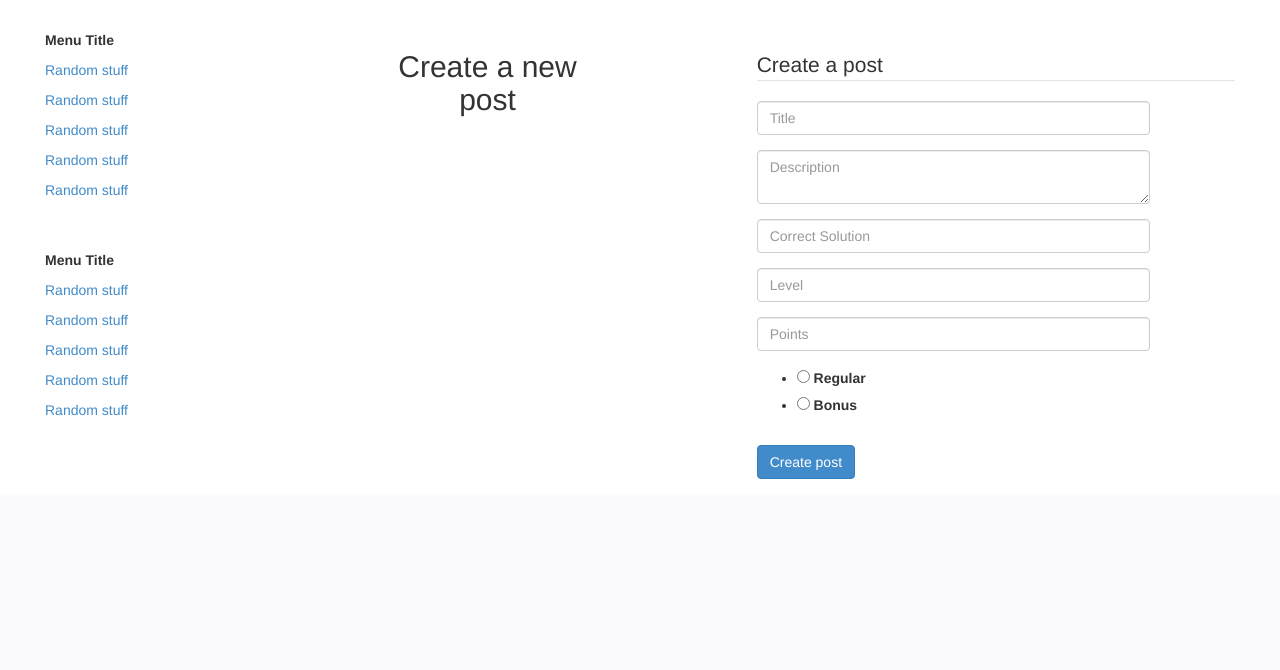
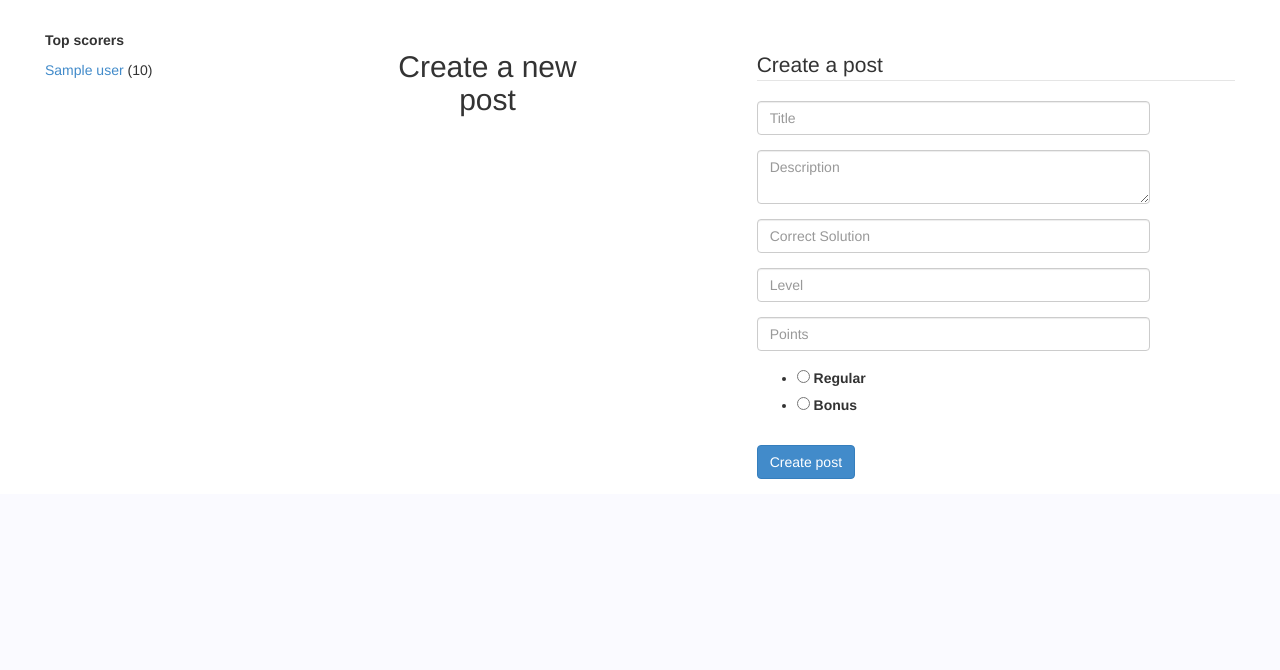
Before and after one commit to kevinisaac/treasure-hunt, a Flask app: template templates/create_post.html in a window 1280 px wide. Shown: the part 60-730 px from the top of the page. Run offline with Flask 2, Linux system fonts and the light colour scheme; tables that the repository leaves empty or names only in its code hold one stand-in row (values such as "Sample post"); the template is opened without the code that fills it: values that come from a table or form of the project are taken from there, most other values are stand-ins (such as "Sample title", 1, 10 or a date in 2020); some libraries are stand-ins or nearby versions.

Commit message:
Top scorers, and profile done among others

```diff
--- a/main.py
+++ b/main.py
@@ -1,5 +1,4 @@
-import hashlib
-import os
+import hashlib, operator, os
 from flask import (
     abort,
     flash,
@@ -51,6 +50,54 @@ app.config['MAIL_DEFAULT_SENDER'] = ('Kevin Isaac', 'kevin.isaac70@gmail.com')
 app.config['MAIL_SUPPRESS_SEND'] = False
 mail = Mail(app)
 
+def get_all_users():
+    users = User.select().where(User.user_type!='mod')
+    data = []
+    rank = 1
+    for user in users:
+        # Get the level of the user
+        try:
+            max_post = (Post.select()
+                .where(Post.problem_type != 'bonus')
+                .join(Submission)
+                .where(Submission.id_user_posted_by == int(user.id))
+                .where(Submission.status == 'accepted')
+                .order_by(Post.level.desc())
+                .get()
+            )
+            level = max_post.level + 1
+        except DoesNotExist:
+            level = 1
+        user.level = level
+
+        # Get the total points of the user
+        points = 0
+        try:
+            posts = (
+                Post.select(Post.points)
+                .join(Submission)
+                .where(Submission.id_user_posted_by==int(user.id))
+                .where(Submission.status=='accepted')
+            )
+            for post in posts:
+                points += post.points
+        except DoesNotExist:
+            pass
+        user.points = points
+        data.append({
+            'id': user.id,
+            'name': user.name,
+            'college': user.college,
+            'level': user.level,
+            'points': user.points
+        })
+    users = sorted(data, key=operator.itemgetter('points'), reverse=True)
+    for user in users:
+        print user['name']
+        user['rank'] = rank
+        rank += 1
+    return data
+
 @login_manager.user_loader
 def load_user(userid):
     return User.get(id=int(userid))
@@ -80,6 +127,7 @@ def index():
     # Get the level of the user
     try:
         max_post = (Post.select()
+            .where(Post.problem_type != 'bonus')
             .join(Submission)
             .where(Submission.id_user_posted_by == int(current_user.id))
             .where(Submission.status == 'accepted')
@@ -123,7 +171,7 @@ def index():
         # Add slug title to the post
         post.slug = slugify(post.title)
 
-    return render_template('posts.html', posts=posts)
+    return render_template('posts.html', posts=posts, top_users=get_all_users())
 
 @app.route('/upload', methods=['GET', 'POST'])
 @login_required
@@ -131,7 +179,7 @@ def upload():
     if current_user.user_type != 'mod':
         abort(404)
     if request.method == 'GET':
-        return render_template('upload.html', upload_form=UploadForm())
+        return render_template('upload.html', upload_form=UploadForm(), top_users=get_all_users())
     else:
         file = request.files['image']
         filename = secure_filename(file.filename)
@@ -147,14 +195,14 @@ def login():
     """Login page"""
     logout_user()
     if request.method == 'GET':
-        return render_template('login.html', login_form=LoginForm())
+        return render_template('login.html', login_form=LoginForm(), top_users=get_all_users())
     else:
         login_form = LoginForm(request.form)
         if login_form.validate_on_submit():
             email = request.form.get('email')
             login_user(User.get(User.email==email))
             return redirect(request.args.get('next') or url_for('index'))
-        return render_template('login.html', login_form=LoginForm())
+        return render_template('login.html', login_form=LoginForm(), top_users=get_all_users())
 
 @app.route('/logout')
 @login_required
@@ -170,7 +218,7 @@ def register():
     """Registration page"""
     logout_user()
     if request.method == 'GET':
-        return render_template('register.html', registration_form=RegistrationForm())
+        return render_template('register.html', registration_form=RegistrationForm(), top_users=get_all_users())
     registration_form = RegistrationForm(request.form)
     if registration_form.validate():
         token = hashlib.md5(
@@ -188,7 +236,7 @@ def register():
         )
         flash('Account created successfully! Head over to ' + request.form['email'] + ' for confirmation link.', 'success')
         return redirect(url_for('login'))
-    return render_template('register.html', registration_form=RegistrationForm())
+    return render_template('register.html', registration_form=RegistrationForm(), top_users=get_all_users())
 
 @app.route('/posts/<int:id>/<slug>', methods=['GET', 'POST'])
 @login_required
@@ -198,6 +246,7 @@ def post(id, slug):
         # Get the level of the user
         try:
             max_post = (Post.select()
+                .where(Post.problem_type != 'bonus')
                 .join(Submission)
                 .where(Submission.id_user_posted_by == int(current_user.id))
                 .where(Submission.status == 'accepted')
@@ -264,8 +313,11 @@ def post(id, slug):
                 accepted_submission = None
             if submission_form.validate() and accepted_submission is None:
                 status = 'rejected'
-                if str(submission_form.solution.data) == str(Post.get(id=int(id)).correct_solution):
+                if str(submission_form.solution.data).lower().strip() == str(Post.get(id=int(id)).correct_solution).lower().strip():
                     status = 'accepted'
+                    flash('Your answer was correct. Congratulations!')
+                else:
+                    flash('Incorrect answer')
                 Submission.create(
                     id_post=int(id),
                     id_user_posted_by=int(current_user.id),
@@ -287,7 +339,8 @@ def post(id, slug):
         post=post,
         comments=comments,
         comment_form=CommentForm(),
-        submission_form=SubmissionForm()
+        submission_form=SubmissionForm(),
+        top_users=get_all_users()
     )
 
 @app.route('/posts/<int:id>/<slug>/delete', methods=['POST'])
@@ -319,6 +372,7 @@ def accept_comment(id):
     comment = Comment.get(id=id)
     comment.status = 'accepted'
     comment.save()
+    return redirect(url_for('index'))
 
 @app.route('/comments/<int:id>/reject')
 def reject_comment(id):
@@ -327,12 +381,13 @@ def reject_comment(id):
     comment = Comment.get(id=id)
     comment.status = 'rejected'
     comment.save()
+    return redirect(url_for('index'))
 
 @app.route('/account', methods=['GET', 'POST'])
 @login_required
 def account():
     if request.method == 'GET':
-        return render_template('account.html', profile_form=ProfileForm(), password_form=PasswordForm())
+        return render_template('account.html', profile_form=ProfileForm(), password_form=PasswordForm(), top_users=get_all_users())
     else:
         # Update profile details
         profile_form = ProfileForm(request.form)
@@ -370,6 +425,7 @@ def profile(id):
     # Get the level of the user
     try:
         max_post = (Post.select()
+            .where(Post.problem_type != 'bonus')
             .join(Submission)
             .where(Submission.id_user_posted_by == int(user.id))
             .where(Submission.status == 'accepted')
@@ -379,6 +435,13 @@ def profile(id):
         level = max_post.level + 1
     except DoesNotExist:
         level = 1
+    user.level = level
+
+    # Get the rank of the user
+    for u in get_all_users():
+        if u['id'] == user.id:
+            user.rank = u['rank']
+            break
 
     # Get the total points of the user
     points = 0
@@ -397,7 +460,7 @@ def profile(id):
     user.level = level
     user.points = points
 
-    return render_template('profile.html', user=user)
+    return render_template('profile.html', user=user, top_users=get_all_users())
 
 @app.route('/posts/create', methods=['GET', 'POST'])
 @login_required
@@ -406,7 +469,7 @@ def create_post():
     if current_user.user_type != 'mod':
         abort(404)
     if request.method == 'GET':
-        return render_template('create_post.html', post_form=PostForm())
+        return render_template('create_post.html', post_form=PostForm(), top_users=get_all_users())
     elif request.method == 'POST':
         post_form = PostForm(request.form)
         print 'df'
@@ -430,59 +493,21 @@ def create_post():
                 problem_type=problem_type
             )
             return redirect(url_for('index'))
-        return render_template('create_post.html', post_form=PostForm())
+        return render_template('create_post.html', post_form=PostForm(), top_users=get_all_users())
 
 # Leaderboard
 
 # Template
 @app.route('/leaderboard')
 def leaderboard():
-    return render_template('leaderboard.html')
+    users_list = get_all_users()
+    return render_template('leaderboard.html', top_users=users_list)
 
 # API
 @app.route('/api/leaderboard')
 def leaderboard_api():
-    users = User.select().where(User.user_type!='mod')
-    data = []
-    rank = 1
-    for user in users:
-
-        # Get the level of the user
-        try:
-            max_post = (Post.select()
-                .join(Submission)
-                .where(Submission.id_user_posted_by == int(user.id))
-                .where(Submission.status == 'accepted')
-                .order_by(Post.level.desc())
-                .get()
-            )
-            level = max_post.level + 1
-        except DoesNotExist:
-            level = 1
-
-        # Get the total points of the user
-        points = 0
-        try:
-            posts = (
-                Post.select(Post.points)
-                .join(Submission)
-                .where(Submission.id_user_posted_by==int(user.id))
-                .where(Submission.status=='accepted')
-            )
-            for post in posts:
-                points += post.points
-        except DoesNotExist:
-            pass
-
-        data.append({
-            'rank': rank,
-            'name': user.name,
-            'college': user.college,
-            'level': level,
-            'points': points
-        })
-        rank += 1
-    return jsonify(data=data)
+    users_list = get_all_users() # Returns a list of users
+    return jsonify(data=users_list)
 
 # Mail related routes
 # Validate account route
@@ -547,13 +572,13 @@ def reset_password():
     if request.args.get('token') != hashlib.md5(user.password).hexdigest():
         return 'Wrong token. Please try again!'
 
-    return render_template('resetpassword.html', password_form=PasswordForm())
+    return render_template('resetpassword.html', password_form=PasswordForm(), top_users=get_all_users())
 
 @app.route('/account/reset/form', methods=['GET', 'POST'])
 def reset_password_form():
     logout_user()
     if request.method == 'GET':
-        return render_template('forgotpassword.html')
+        return render_template('forgotpassword.html', top_users=get_all_users())
     try:
         user = User.get(User.email == request.form['email'])
     except DoesNotExist, e:
--- a/templates/base.html
+++ b/templates/base.html
@@ -45,22 +45,24 @@
                 <div class="side-1">
 
                     <ul class="side-menu">
-                        <li class="menu-title">Menu Title</li>
-                        <a href="#"><li>Random stuff</li></a>
-                        <a href="#"><li>Random stuff</li></a>
-                        <a href="#"><li>Random stuff</li></a>
-                        <a href="#"><li>Random stuff</li></a>
-                        <a href="#"><li>Random stuff</li></a>
+                        <li class="menu-title">Top scorers</li>
+                        {% set i = 0 %}
+                        {% for user in top_users | sort(attribute='rank') %}
+                          {% if i < 10 %}
+                          <li><a href="{{url_for('profile', id=user.id)}}">{{user.name}}</a> ({{user.points}})</li>
+                            {% set i = i + 1 %}
+                          {% endif %}
+                        {% endfor %}
                     </ul>
                 </div>
                 <div class="side-2">
                     <ul class="side-menu">
-                        <li class="menu-title">Menu Title</li>
-                        <a href="#"><li>Random stuff</li></a>
-                        <a href="#"><li>Random stuff</li></a>
-                        <a href="#"><li>Random stuff</li></a>
-                        <a href="#"><li>Random stuff</li></a>
-                        <a href="#"><li>Random stuff</li></a>
+                        <li class="menu-title">&nbsp</li>
+                        <a href="#"><li></li>&nbsp</a>
+                        <a href="#"><li></li>&nbsp</a>
+                        <a href="#"><li></li>&nbsp</a>
+                        <a href="#"><li></li>&nbsp</a>
+                        <a href="#"><li></li>&nbsp</a>
                     </ul>
                 </div>
             </aside>
--- a/templates/profile.html
+++ b/templates/profile.html
@@ -10,8 +10,8 @@
     <br />
     College - {{user.college}}<br />
     Total points - {{user.points}}<br />
-    Level - {{user.level}}
-
+    Level - {{user.level}}<br />
+    Rank - {{user.rank}}
 
 </div>
 {% endblock %}
```
